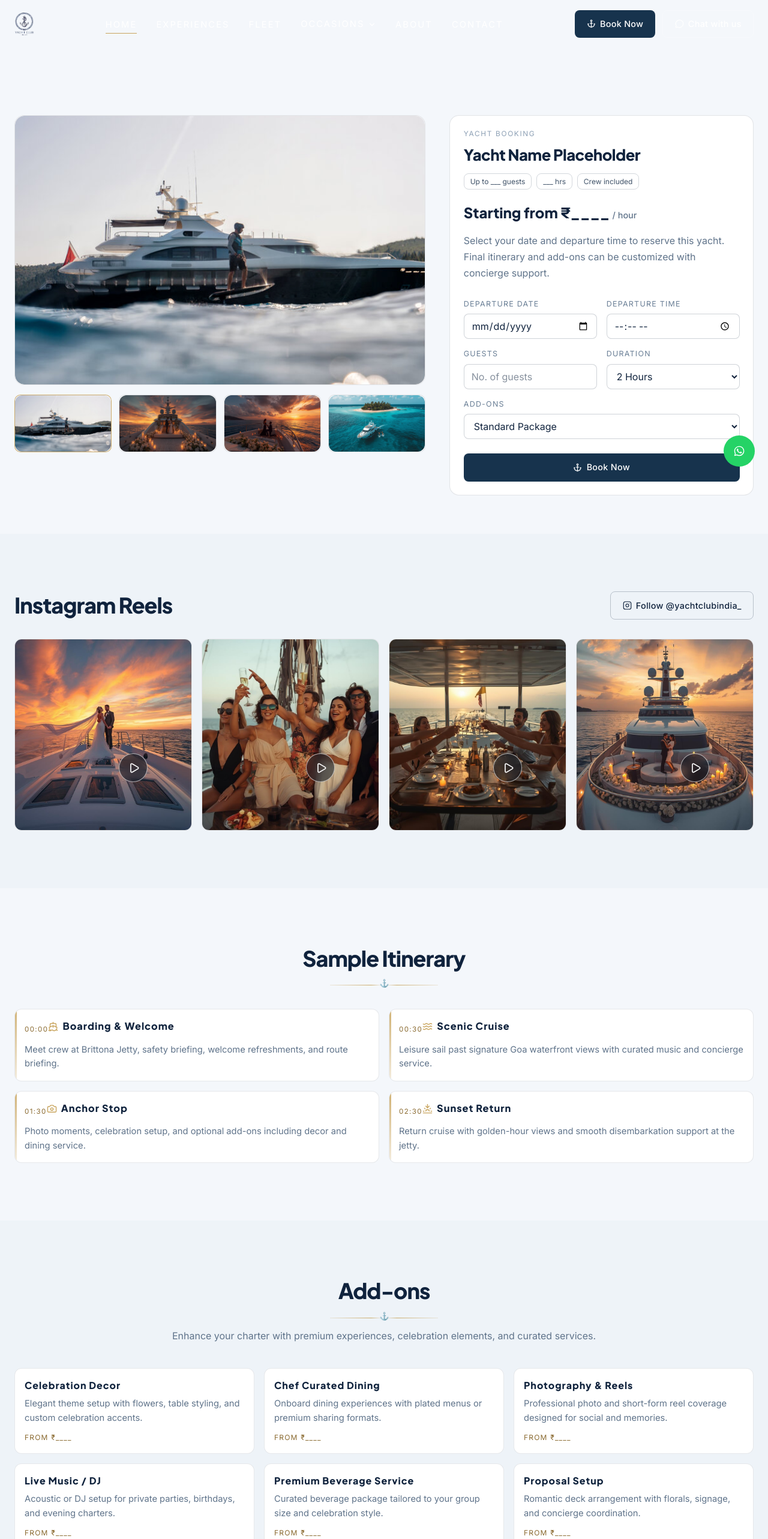
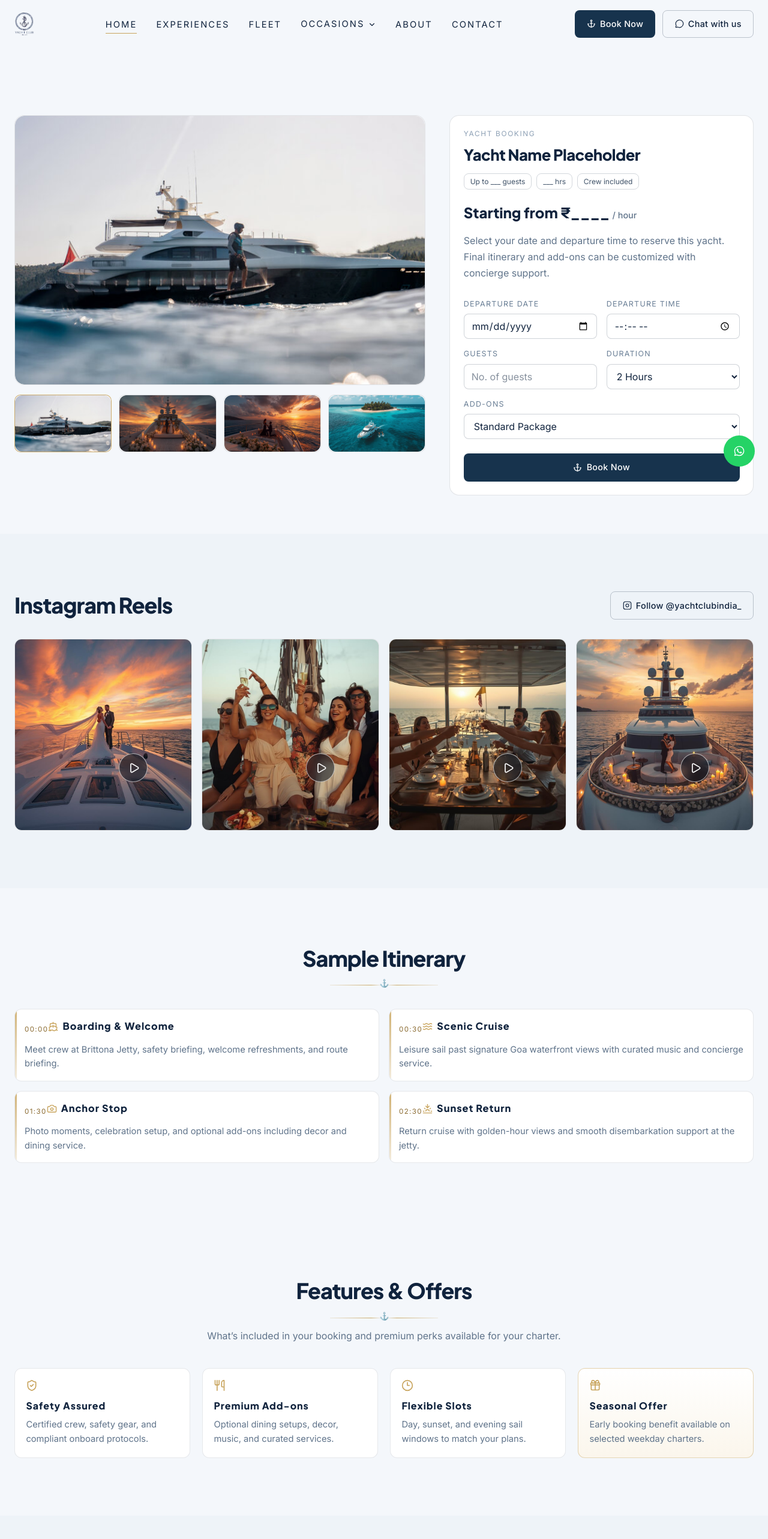
Before and after one commit to SaNjAy-bRo/yacht-club-india, a Next.js app: page /booking in a window 1280 px wide. Shown: the top 2566 px of the page at 60% size. Built offline with nearby package versions, Linux system fonts and the light colour scheme.

Commit message:
Apply dark text header to all pages except home

```diff
--- a/src/app/booking/page.tsx
+++ b/src/app/booking/page.tsx
@@ -171,45 +171,7 @@ export default function BookingPage() {
                 </div>
             </section>
 
-            {/* Add-ons Section */}
-            <section className="section-surface py-24">
-                <div className="mx-auto max-w-7xl px-6" data-reveal="true">
-                    <h2 className="section-title">Add-ons</h2>
-                    <p className="section-subtitle">Enhance your charter with premium experiences, celebration elements, and curated services.</p>
-                    <div className="addons-grid mt-10">
-                        <article className="addon-card">
-                            <h3>Celebration Decor</h3>
-                            <p>Elegant theme setup with flowers, table styling, and custom celebration accents.</p>
-                            <span className="addon-price">From ₹____</span>
-                        </article>
-                        <article className="addon-card">
-                            <h3>Chef Curated Dining</h3>
-                            <p>Onboard dining experiences with plated menus or premium sharing formats.</p>
-                            <span className="addon-price">From ₹____</span>
-                        </article>
-                        <article className="addon-card">
-                            <h3>Photography & Reels</h3>
-                            <p>Professional photo and short-form reel coverage designed for social and memories.</p>
-                            <span className="addon-price">From ₹____</span>
-                        </article>
-                        <article className="addon-card">
-                            <h3>Live Music / DJ</h3>
-                            <p>Acoustic or DJ setup for private parties, birthdays, and evening charters.</p>
-                            <span className="addon-price">From ₹____</span>
-                        </article>
-                        <article className="addon-card">
-                            <h3>Premium Beverage Service</h3>
-                            <p>Curated beverage package tailored to your group size and celebration style.</p>
-                            <span className="addon-price">From ₹____</span>
-                        </article>
-                        <article className="addon-card">
-                            <h3>Proposal Setup</h3>
-                            <p>Romantic deck arrangement with florals, signage, and concierge coordination.</p>
-                            <span className="addon-price">From ₹____</span>
-                        </article>
-                    </div>
-                </div>
-            </section>
+
 
             {/* Features & Offers */}
             <section className="bg-[#F4F7FB] py-24">
--- a/src/app/globals.css
+++ b/src/app/globals.css
@@ -162,6 +162,7 @@ select {
   letter-spacing: 0.14em;
   text-transform: uppercase;
   padding-bottom: 0.35rem;
+  text-shadow: 0 1px 4px rgba(0, 0, 0, 0.45);
 }
 
 .nav-link::after {
@@ -195,10 +196,17 @@ select {
   height: 14px;
   stroke-width: 2;
   transform: translateY(1px);
+  filter: drop-shadow(0 1px 4px rgba(0, 0, 0, 0.45));
+}
+
+#site-header.header-scrolled .nav-trigger .lucide,
+#site-header.header-scrolled .nav-trigger svg {
+  filter: none;
 }
 
 #site-header.header-scrolled .nav-link {
   color: var(--text-main);
+  text-shadow: none;
 }
 
 #site-header.header-scrolled #menu-toggle {
@@ -216,6 +224,39 @@ select {
   color: #10233D;
   border-color: rgba(200, 164, 93, 0.85);
   background: linear-gradient(135deg, #D9B97B, #C8A45D);
+}
+
+/* Force dark text for pages without a dark hero image (e.g. Booking) */
+#site-header.force-dark-text .nav-link,
+#site-header.force-dark-text #menu-toggle {
+  color: var(--text-main);
+  text-shadow: none;
+}
+
+#site-header.force-dark-text .nav-trigger .lucide,
+#site-header.force-dark-text .nav-trigger svg {
+  filter: none;
+}
+
+#site-header.force-dark-text #menu-toggle {
+  border-color: rgba(16, 35, 61, 0.28);
+}
+
+#site-header.force-dark-text .mobile-quick-btn {
+  color: var(--text-main);
+  border-color: rgba(16, 35, 61, 0.25);
+  background: rgba(255, 255, 255, 0.7);
+}
+
+#site-header.force-dark-text .btn-outline {
+  color: var(--text-main) !important;
+  border-color: rgba(16, 35, 61, 0.24) !important;
+  text-shadow: none !important;
+}
+
+#site-header.force-dark-text .btn-outline:hover {
+  background: rgba(16, 35, 61, 0.08) !important;
+  border-color: rgba(16, 35, 61, 0.36) !important;
 }
 
 .dropdown-item {
@@ -266,6 +307,7 @@ select {
   border-color: rgba(23, 51, 77, 0.45);
 }
 
+/* We will also use text shadow on our outline buttons in the header so they stand out */
 .btn-outline {
   border: 1px solid rgba(16, 35, 61, 0.24);
   background: transparent;
@@ -279,7 +321,8 @@ select {
 
 #site-header:not(.header-scrolled) .btn-outline {
   color: #fff;
-  border-color: rgba(255, 255, 255, 0.3);
+  border-color: rgba(255, 255, 255, 0.6);
+  text-shadow: 0 1px 4px rgba(0, 0, 0, 0.45);
 }
 
 #site-header:not(.header-scrolled) .btn-outline:hover {
--- a/src/components/layout/Header.tsx
+++ b/src/components/layout/Header.tsx
@@ -4,11 +4,15 @@ import { useState, useEffect } from 'react';
 import Link from 'next/link';
 import Image from 'next/image';
 import { Anchor, MessageCircle, ChevronDown } from 'lucide-react';
+import { usePathname } from 'next/navigation';
 
 export default function Header() {
     const [isScrolled, setIsScrolled] = useState(false);
     const [isMenuOpen, setIsMenuOpen] = useState(false);
     const [isOccasionsOpen, setIsOccasionsOpen] = useState(false);
+
+    const pathname = usePathname();
+    const isHomePage = pathname === '/';
 
     useEffect(() => {
         const handleScroll = () => {
@@ -31,8 +35,10 @@ export default function Header() {
         setIsOccasionsOpen(false);
     };
 
+    const headerClasses = `fixed top-0 z-50 w-full transition-all duration-300 ${isScrolled ? 'header-scrolled' : ''} ${!isHomePage && !isScrolled ? 'force-dark-text' : ''}`;
+
     return (
-        <header id="site-header" className={`fixed top-0 z-50 w-full transition-all duration-300 ${isScrolled ? 'header-scrolled' : ''}`}>
+        <header id="site-header" className={headerClasses}>
             <div className="header-wrap mx-auto max-w-7xl px-6 transition-all duration-300">
                 <nav className="flex h-20 items-center justify-between" aria-label="Primary">
                     <Link href="/" className="inline-flex items-center gap-3" onClick={closeMenu}>
```
